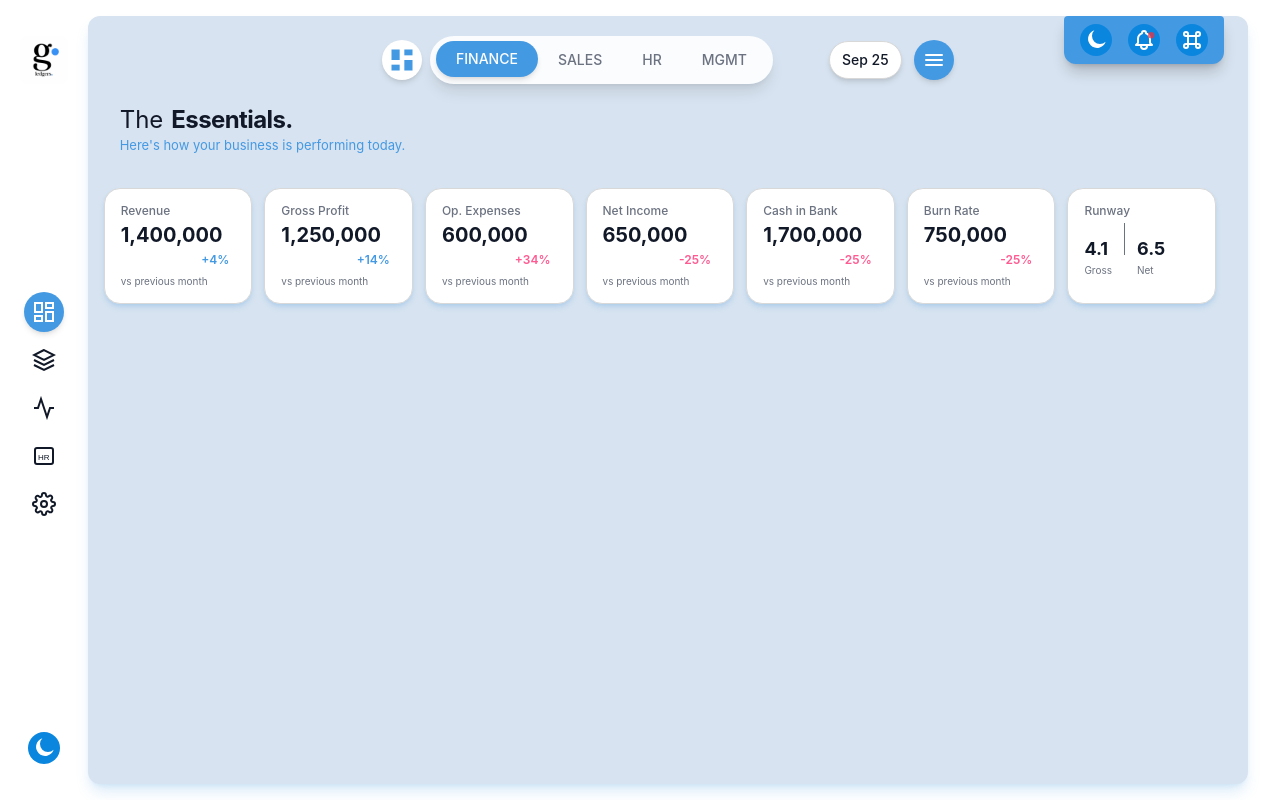
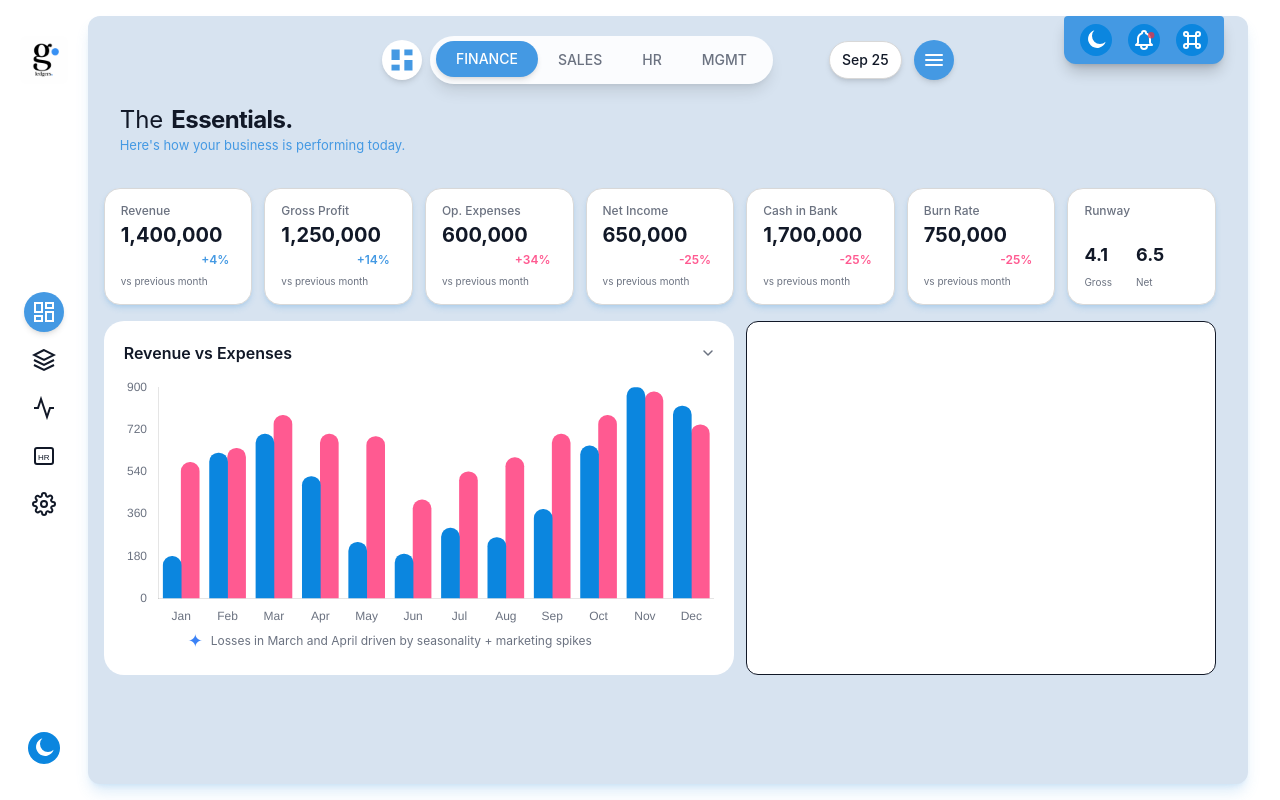
Before and after one commit to Ahmed-Roshdy-1/ledgers-dashboard, a Vue app: page / in a window 1280 px wide. Built offline with nearby package versions, Linux system fonts and the light colour scheme.

Commit message:
Implement Revenue vs Expenses chart using Chart.js and PrimeVue, adding new mock data, styling variables.

```diff
--- a/package.json
+++ b/package.json
@@ -10,6 +10,8 @@
   },
   "dependencies": {
     "@tailwindcss/vite": "^4.2.1",
+    "chart.js": "^4.5.1",
+    "primevue": "^4.5.4",
     "tailwindcss": "^4.2.1",
     "vue": "^3.5.25"
   },
--- a/src/App.vue
+++ b/src/App.vue
@@ -5,6 +5,7 @@ import AppTitle from './components/AppTitle.vue';
 import AppSidebar from './components/sidebar/index.vue';
 import { useTheme, kpis } from '@/composables';
 import KpiCard from './components/cards/Kpi.vue';
+import RevenueExpensesChart from './components/charts/RevenueExpensesChart.vue';
 
 const { initTheme } = useTheme();
 
@@ -27,6 +28,13 @@ onMounted(() => {
           <section class="grid gap-3 grid-cols-[repeat(auto-fill,minmax(130px,1fr))]">
             <KpiCard v-for="kpi in kpis" :key="kpi.label" :kpi="kpi" />
           </section>
+          <section class="grid gap-3 grid-cols-[repeat(auto-fill,minmax(130px,1fr))] grid-rows-[repeat(auto-fill,minmax(250px,1fr))]">
+            <div class="col-span-4">
+              <RevenueExpensesChart />
+            </div>
+            <div class="col-span-3 bg-background h-full border rounded-xl">
+            </div>
+          </section>
         </div>
 
         <!-- right side -->
--- a/src/components/cards/Kpi.vue
+++ b/src/components/cards/Kpi.vue
@@ -5,19 +5,18 @@
 
         <!-- Runway card: dual values -->
         <template v-if="kpi.isRunway">
-            <div class="flex items-baseline gap-3 mt-1">
+            <div class="flex items-center gap-6 mt-6">
                 <div>
-                    <span class="text-lg font-bold text-text-primary leading-tight">
+                    <span class="text-lg font-bold text-text-primary leading-tight py-4">
                         {{ kpi.valueGross }}
                     </span>
-                    <p class="text-[10px] text-text-secondary mt-0.5">Gross</p>
+                    <p class="text-[10px] text-text-secondary mt-2">Gross</p>
                 </div>
-                <div class="w-px h-8 bg-text-secondary shrink-0" />
                 <div>
                     <span class="text-lg font-bold text-text-primary leading-tight">
                         {{ kpi.valueNet }}
                     </span>
-                    <p class="text-[10px] text-text-secondary mt-0.5">Net</p>
+                    <p class="text-[10px] text-text-secondary mt-2">Net</p>
                 </div>
             </div>
         </template>
@@ -40,7 +39,7 @@
     </div>
 </template>
 
-<script setup>
+<script setup lang="ts">
 defineProps({
     kpi: {
         type: Object,
--- /dev/null
+++ b/src/components/charts/RevenueExpensesChart.vue
@@ -0,0 +1,92 @@
+<script setup lang="ts">
+import { computed } from 'vue'
+import Chart from 'primevue/chart'
+import { getRevenueExpensesData } from '@/composables'
+
+// Helper to resolve CSS variables to hex/rgb for Chart.js canvas
+const resolveColor = (variableName: string) => {
+  if (typeof window === 'undefined') return ''
+  return getComputedStyle(document.documentElement).getPropertyValue(variableName).trim()
+}
+
+const chartData = computed(() => {
+  const primary = resolveColor('--color-primary-dark')
+  const secondary = resolveColor('--color-secondary')
+
+  return getRevenueExpensesData(primary, secondary)
+})
+
+const chartOptions = computed(() => {
+  const textColor = resolveColor('--color-text-secondary')
+  const gridColor = resolveColor('--color-chart-grid')
+  const tooltipBg = resolveColor('--color-chart-tooltip-bg')
+  const borderCol = resolveColor('--color-border')
+  const textPrimary = resolveColor('--color-text-primary')
+
+
+  return {
+    responsive: true,
+    maintainAspectRatio: false,
+    plugins: {
+      legend: {
+        display: false
+      },
+      tooltip: {
+        mode: 'index',
+        intersect: false,
+        backgroundColor: tooltipBg,
+        titleColor: textPrimary,
+        bodyColor: textPrimary,
+        borderColor: borderCol,
+        borderWidth: 1
+      }
+    },
+    scales: {
+      x: {
+        grid: { display: false },
+        ticks: {
+          color: textColor,
+          font: { size: 12 }
+        }
+      },
+      y: {
+        beginAtZero: true,
+        grid: {
+          color: gridColor
+        },
+        ticks: {
+          stepSize: 180,
+          color: textColor,
+          font: { size: 12 }
+        }
+      }
+    }
+  }
+})
+</script>
+
+<template>
+  <div class="bg-background rounded-[20px] p-5">
+    <!-- Header -->
+    <div class="flex items-center justify-between mb-3 font-semibold text-text-primary">
+      <span>Revenue vs Expenses</span>
+      <!-- svg -->
+      <svg width="12" height="12" viewBox="0 0 12 12" fill="none" xmlns="http://www.w3.org/2000/svg">
+        <path d="M10 4L6 8L2 4" stroke="currentColor" class="text-text-secondary" stroke-width="1.5" stroke-linecap="round" stroke-linejoin="round"/>
+      </svg>
+    </div>
+
+    <!-- Chart -->
+    <div class="h-[200px] md:h-[250px]">
+      <Chart type="bar" :data="chartData" :options="chartOptions" class="h-full" />
+    </div>
+
+    <!-- Footer note -->
+    <div class="text-xs text-text-secondary flex items-center justify-start pl-16 p-0 m-0">
+      <span class="text-[#3b82f6] text-lg">✦</span>
+      <span class="ml-2">
+        Losses in March and April driven by seasonality + marketing spikes
+      </span>
+    </div>
+  </div>
+</template>
--- a/src/composables/useMockData.ts
+++ b/src/composables/useMockData.ts
@@ -14,3 +14,23 @@ export const kpis = [
     valueNet: '6.5',
   },
 ]
+
+export const getRevenueExpensesData = (primaryColor: string, secondaryColor: string) => ({
+  labels: ['Jan', 'Feb', 'Mar', 'Apr', 'May', 'Jun', 'Jul', 'Aug', 'Sep', 'Oct', 'Nov', 'Dec'],
+  datasets: [
+    {
+      label: 'Revenue',
+      data: [180, 620, 700, 520, 240, 190, 300, 260, 380, 650, 900, 820],
+      backgroundColor: primaryColor,
+      borderRadius: 10,
+      barThickness: 18
+    },
+    {
+      label: 'Expenses',
+      data: [580, 640, 780, 700, 690, 420, 540, 600, 700, 780, 880, 740],
+      backgroundColor: secondaryColor,
+      borderRadius: 10,
+      barThickness: 18
+    }
+  ]
+})
--- /dev/null
+++ b/src/env.d.ts
@@ -0,0 +1,7 @@
+/// <reference types="vite/client" />
+
+declare module '*.vue' {
+  import type { DefineComponent } from 'vue'
+  const component: DefineComponent<{}, {}, any>
+  export default component
+}
--- a/src/style.css
+++ b/src/style.css
@@ -14,6 +14,9 @@
   --color-primary: var(--primary);
   --color-primary-dark: var(--primary-dark);
   --color-primary-light: var(--primary-light);
+
+  --color-chart-grid: var(--chart-grid);
+  --color-chart-tooltip-bg: var(--chart-tooltip-bg);
 
   --font-sans: 'Inter', sans-serif;
   --font-mono: 'JetBrains Mono', monospace;
@@ -36,7 +39,8 @@
   --primary: #4499e3;
   --primary-light: #ade8f4;
   --primary-dark: #0b86df;
-
+  --chart-grid: #ffffff10;
+  --chart-tooltip-bg: rgba(255, 255, 255, 0.9);
 }
 
 .dark {
@@ -49,6 +53,8 @@
   --primary: #4499e3;
   --primary-light: #ade8f4;
   --primary-dark: #0b86df;
+  --chart-grid: rgba(255, 255, 255, 0.1);
+  --chart-tooltip-bg: rgba(31, 41, 55, 0.9);
 }
 
 body {
```
Also changed, not shown: src/main.ts (+8 -2 lines), 1 other file (tests, documents, lock files or other folders).
